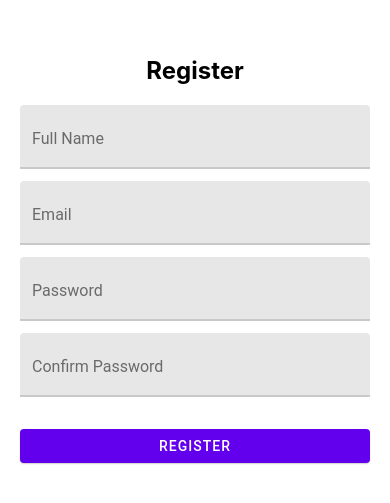
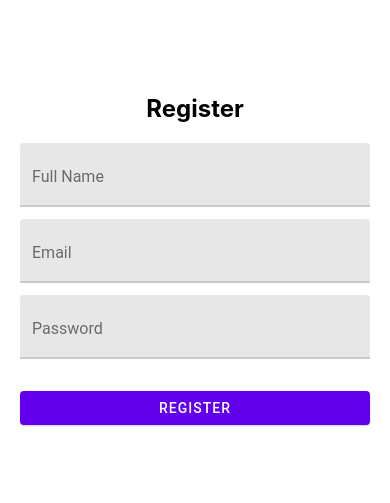
Before and after one commit to TUDublinBlanchBusinessIT/project-NeimanasSarmukas-2, a React Native app: screen / in a window 390 px wide. Shown: the part 163-666 px from the top of the page. Built offline with nearby package versions, Linux system fonts and the light colour scheme.

Commit message:
registration screen

```diff
--- a/App.js
+++ b/App.js
@@ -1,25 +1,24 @@
 import React, { useState } from 'react';
-import { View, Text, StyleSheet, ScrollView, Alert } from 'react-native';
+import { View, Text, StyleSheet, Alert } from 'react-native';
 import { TextInput, Button } from 'react-native-paper';
 
 const RegistrationScreen = () => {
   const [name, setName] = useState('');
   const [email, setEmail] = useState('');
   const [password, setPassword] = useState('');
-  const [confirmPassword, setConfirmPassword] = useState('');
 
   const handleRegister = () => {
-    if (password !== confirmPassword) {
-      Alert.alert('Passwords do not match!');
+    if (!name || !email || !password) {
+      Alert.alert('Please fill in all fields.');
       return;
     }
 
-    // Here you would typically handle the registration logic (e.g., API call)
+    // Registration logic goes here
     Alert.alert('Registration successful!', `Welcome, ${name}`);
   };
 
   return (
-    <ScrollView contentContainerStyle={styles.container}>
+    <View style={styles.container}>
       <Text style={styles.header}>Register</Text>
       <TextInput
         label="Full Name"
@@ -27,6 +26,7 @@ const RegistrationScreen = () => {
         onChangeText={setName}
         style={styles.input}
       />
+
       <TextInput
         label="Email"
         value={email}
@@ -34,6 +34,7 @@ const RegistrationScreen = () => {
         keyboardType="email-address"
         style={styles.input}
       />
+
       <TextInput
         label="Password"
         value={password}
@@ -41,23 +42,17 @@ const RegistrationScreen = () => {
         secureTextEntry
         style={styles.input}
       />
-      <TextInput
-        label="Confirm Password"
-        value={confirmPassword}
-        onChangeText={setConfirmPassword}
-        secureTextEntry
-        style={styles.input}
-      />
+
       <Button mode="contained" onPress={handleRegister} style={styles.button}>
         Register
       </Button>
-    </ScrollView>
+    </View>
   );
 };
 
 const styles = StyleSheet.create({
   container: {
-    flexGrow: 1,
+    flex: 1,
     justifyContent: 'center',
     padding: 20,
   },
```
Also changed, not shown: package.json (+13 -13 lines).
